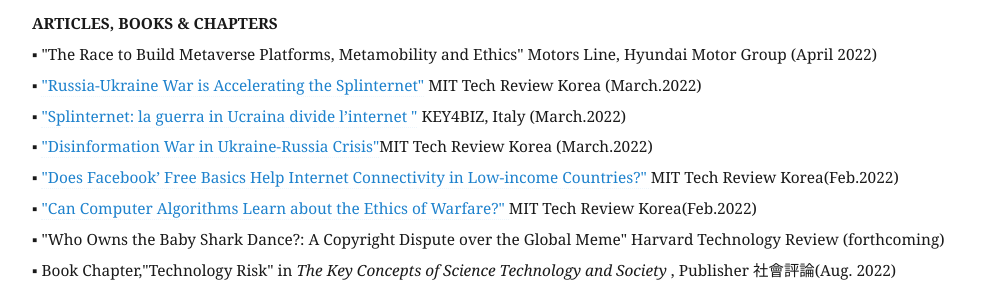
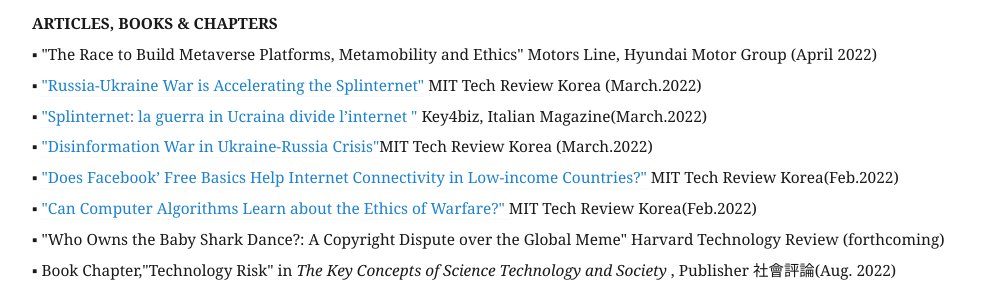
Before and after one commit to eunchangchoi/eunchangchoi.github.io, a Jekyll site: the page built from index.md, in a window 1280 px wide and 900 px high, scrolled down 1774 px. Shown: the part 154-446 px from the top of the window, without its empty margins (68-1049 px from the left). Built offline with Jekyll 4.4.1, drawn with Linux system fonts in a browser that asks for light colours.

Commit message:
Update index.md

```diff
--- a/index.md
+++ b/index.md
@@ -35,7 +35,7 @@
  <strong> ARTICLES, BOOKS & CHAPTERS </strong> <br>
 ▪ "The Race to Build Metaverse Platforms, Metamobility and Ethics" Motors Line, Hyundai Motor Group (April 2022)<br>
 ▪ <a href="https://www.technologyreview.kr/%ec%9a%b0%ed%81%ac%eb%9d%bc%ec%9d%b4%eb%82%98-%ec%a0%84%ec%9f%81%ec%9d%b4-%eb%b6%88%eb%9f%ac%ec%98%a8-%ec%8a%a4%ed%94%8c%eb%a6%b0%ed%84%b0%eb%84%b7/">"Russia-Ukraine War is Accelerating the Splinternet"</a> MIT Tech Review Korea (March.2022)<br>
-▪ <a href="https://www.key4biz.it/splinternet-la-guerra-in-ucraina-divide-linternet/396648/">"Splinternet: la guerra in Ucraina divide l’internet "</a> KEY4BIZ, Italy (March.2022)<br>
+▪ <a href="https://www.key4biz.it/splinternet-la-guerra-in-ucraina-divide-linternet/396648/">"Splinternet: la guerra in Ucraina divide l’internet "</a> Key4biz, Italian Magazine(March.2022)<br>
 ▪  <a href="https://www.technologyreview.kr/%ec%9a%b0%ed%81%ac%eb%9d%bc%ec%9d%b4%eb%82%98-%ec%a0%84%ec%9f%81%ec%9d%98-%ec%9d%b4%eb%a9%b4-%ec%84%9c%eb%b0%a9%ea%b3%bc-%eb%9f%ac%ec%8b%9c%ec%95%84%ec%9d%98-%ed%97%88%ec%9c%84-%ec%a0%95%eb%b3%b4/">"Disinformation War in Ukraine-Russia Crisis"</a>MIT Tech Review Korea (March.2022)<br>
 ▪ <a href="https://www.technologyreview.kr/%ed%8e%98%ec%9d%b4%ec%8a%a4%eb%b6%81%ec%9d%80-%ec%a0%80%ec%86%8c%eb%93%9d-%ea%b5%ad%ea%b0%80%eb%93%a4%ec%9d%98-%ec%9d%b8%ed%84%b0%eb%84%b7-%ec%a0%91%ec%86%8d%ec%9d%84-%eb%8f%95%ea%b3%a0-%ec%9e%88/">"Does Facebook’ Free Basics Help Internet Connectivity in Low-income Countries?" </a> MIT Tech Review Korea(Feb.2022)<br>
 ▪ <a href="https://www.technologyreview.kr/%ec%bb%b4%ed%93%a8%ed%84%b0-%ec%95%8c%ea%b3%a0%eb%a6%ac%eb%93%ac%ec%9d%80-%ec%9c%a4%eb%a6%ac%ec%a0%81-%ec%a0%84%ed%88%ac%eb%b0%a9%eb%b2%95%ec%9d%84-%eb%b0%b0%ec%9a%b8-%ec%88%98-%ec%9e%88%ec%9d%84/"> "Can Computer Algorithms Learn about the Ethics of Warfare?" </a> MIT Tech Review Korea(Feb.2022)<br>
```
